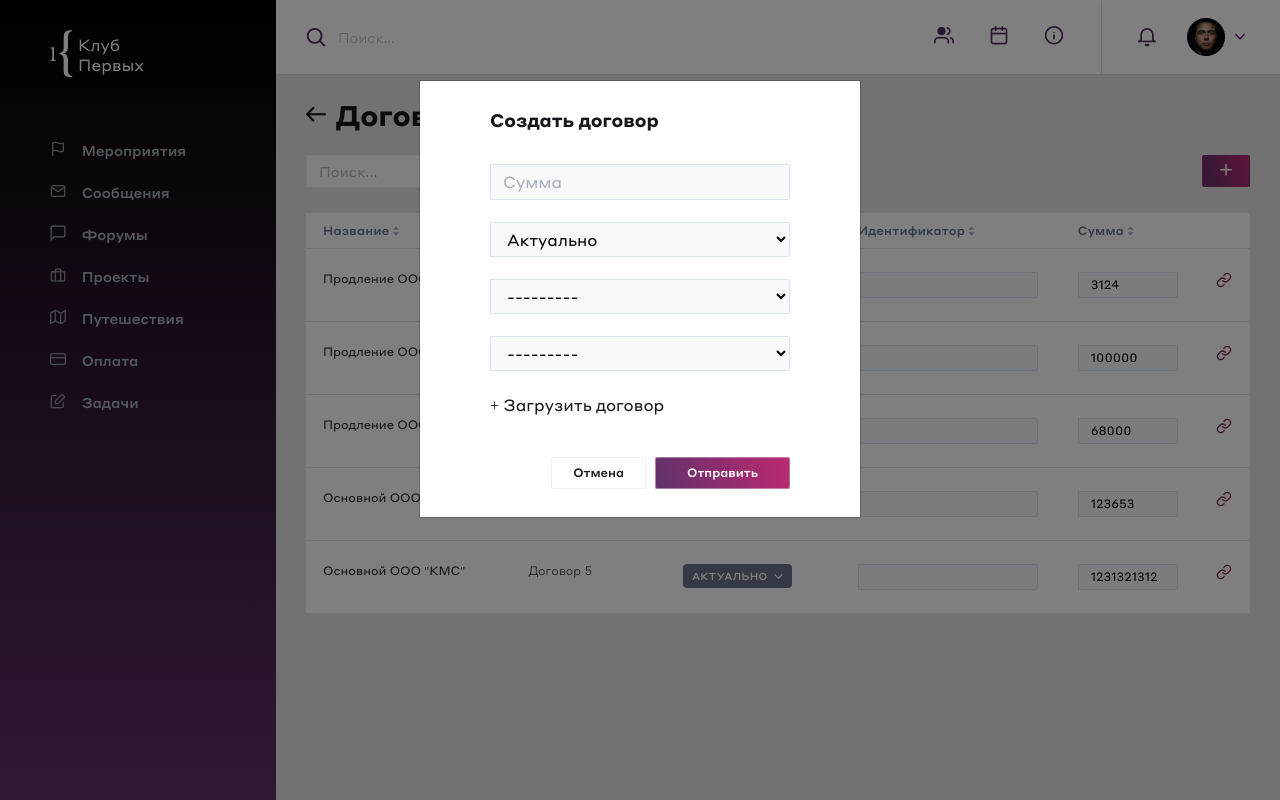
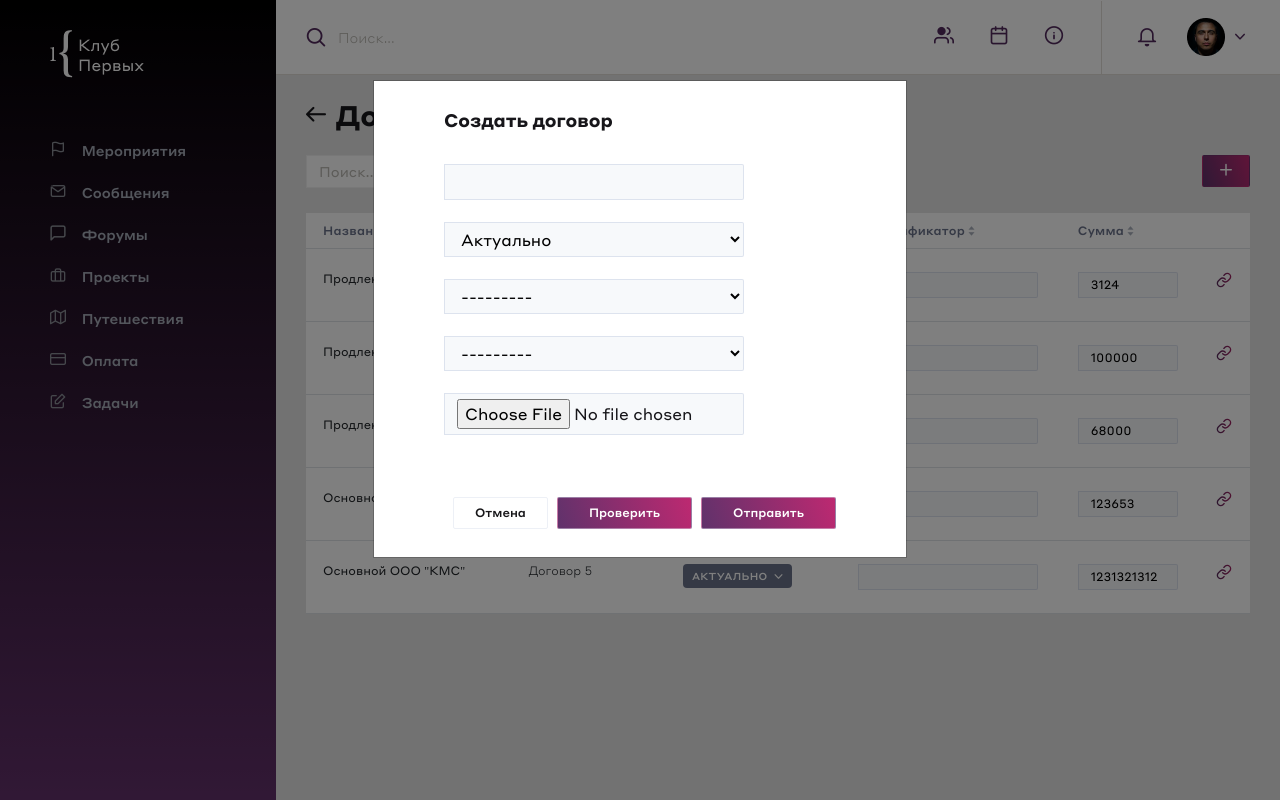
Before and after one commit to imyeskela/COTF_contracts, a Django app: page / in a window 1280 px wide, after a click that opens the changed part. Run offline with Django 3.2, Linux system fonts and the light colour scheme; data comes from the database, SQL or seed files in the repository; some libraries are stand-ins or nearby versions; some web fonts are replaced.

Commit message:
Fixed modal be and fe

```diff
--- a/frontend/sass/app.scss
+++ b/frontend/sass/app.scss
@@ -753,6 +753,10 @@ input,select,textarea{
     margin-bottom: 0!important;
   }
   .modal-content{
+      input, select {
+        @extend .input;
+      }
+
     border-radius: 0;
     padding: 28px 70px;
     form{
--- a/main/forms.py
+++ b/main/forms.py
@@ -13,6 +13,7 @@ from services.questionnaire import get_actual_code
 
 class ContractTemplateCreateForm(forms.ModelForm):
     """Форма для созданания Шаблона Контракта"""
+    create_form = forms.BooleanField(widget=forms.HiddenInput, required=False)
 
     class Meta:
         model = ContractTemplate
--- a/main/utils.py
+++ b/main/utils.py
@@ -21,7 +21,6 @@ class ContractTemplateListAndCreateContractMixin:
         paginator = Paginator(self.queryset, 20)
         page_number = request.GET.get('page')
         page_obj = paginator.get_page(page_number)
-        # contract_template = get_template_contracts().get(pk=request.POST.get('pk_of_contract'))
         queryset = self.queryset
         form_contract_template_change = self.form_contract_template_change()
         return render(request, self.template_name, {'contract_template_list': page_obj,
@@ -48,16 +47,32 @@ class ContractTemplateListAndCreateContractMixin:
                                                             'form_contract_template': form_contract_template
                                                             })
 
-        if 'form_contract_template' in request.POST:
+        elif 'create_form' in request.POST:
+            paginator = Paginator(self.queryset, 20)
+            page_number = request.GET.get('page')
+            page_obj = paginator.get_page(page_number)
+            form_contract_template_change = self.form_contract_template_change()
+
+            print(form_contract_template.is_valid())
+            print(form_contract_template.errors)
             if form_contract_template.is_valid():
                 form_contract_template = form_contract_template.save(commit=False)
                 form_contract_template.save()
                 return redirect('contract_template_list')
             else:
-                return render(request, self.template_name,
-                              {'form_contract_template': form_contract_template})
+                return render(
+                    request,
+                    self.template_name,
+                    {
+                        'show_modal': True,
+                        'contract_template_list': page_obj,
+                        'form_contract': self.form_contract,
+                        'form_contract_template': form_contract_template,
+                        'form_contract_template_change': form_contract_template_change,
+                    }
+                )
 
-        if 'status' in request.POST:
+        elif 'status' in request.POST:
             contract_template = self.queryset.get(pk=request.POST.get('contract_template_pk'))
             form_contract_template_change = self.form_contract_template_change(request.POST, instance=contract_template)
             if form_contract_template_change.is_valid():
--- a/static/css/app.css
+++ b/static/css/app.css
@@ -369,22 +369,22 @@ input:focus, input:active, input:focus-visible, select:focus, select:active, sel
   margin-bottom: 40px;
 }
 
-.input {
+.input, #contract_add_modal .modal-content input, #contract_add_modal .modal-content select {
   padding: 5px 12px;
   background: #F7F9FB;
   border: 1px solid rgba(216, 222, 236, 0.8);
   border-radius: 0 2px 2px 0;
 }
-.input::-moz-placeholder {
+.input::-moz-placeholder, #contract_add_modal .modal-content input::-moz-placeholder, #contract_add_modal .modal-content select::-moz-placeholder {
   color: #A8AEBA;
 }
-.input:-ms-input-placeholder {
+.input:-ms-input-placeholder, #contract_add_modal .modal-content input:-ms-input-placeholder, #contract_add_modal .modal-content select:-ms-input-placeholder {
   color: #A8AEBA;
 }
-.input::placeholder {
+.input::placeholder, #contract_add_modal .modal-content input::placeholder, #contract_add_modal .modal-content select::placeholder {
   color: #A8AEBA;
 }
-.input:focus {
+.input:focus, #contract_add_modal .modal-content input:focus, #contract_add_modal .modal-content select:focus {
   border: 1px solid rgba(216, 222, 236, 0.8);
 }
 
@@ -770,7 +770,7 @@ input:focus, input:active, input:focus-visible, select:focus, select:active, sel
   padding: 6px 31px;
   color: #ffffff;
 }
-#contract_add_modal .modal-content .input {
+#contract_add_modal .modal-content .input, #contract_add_modal .modal-content input, #contract_add_modal .modal-content select {
   width: 300px;
   margin-bottom: 22px;
 }
--- a/templates/base.html
+++ b/templates/base.html
@@ -69,6 +69,10 @@
 
 <input type="hidden" name="csrfmiddlewaretoken" value="{{ csrf_token }}">
 <script src="{% static 'js/app.js' %}"></script>
-
+{% if show_modal %}
+<script>
+    document.getElementById('modal').click();
+</script>
+{% endif %}
 </body>
 </html>
--- a/templates/common/table_navbar.html
+++ b/templates/common/table_navbar.html
@@ -14,7 +14,7 @@
     </div>
     {% if request.path == '/' %}
     <div>
-        <div data-bs-toggle="modal" data-bs-target="#contract_add_modal" class="btn btn_plus btn_grd"><i class="icon-plyus"></i></div>
+        <button id="modal" data-bs-toggle="modal" data-bs-target="#contract_add_modal" class="btn btn_plus btn_grd"><i class="icon-plyus"></i></button>
     </div>
     {% endif %}
 </div>
--- a/templates/contract_templates_list.html
+++ b/templates/contract_templates_list.html
@@ -135,29 +135,27 @@
         <div class="modal-dialog">
             <div class="modal-content">
                 <h2>Создать договор</h2>
+                <form action="" enctype="multipart/form-data" method="post">
+                    {% csrf_token %}
+                    {{ form_contract_template.create_form }}
 
-                <form action="#" enctype="multipart/form-data" method="post">
-                    <input name="csrfmiddlewaretoken" type="hidden" value="{{ csrf_token }}">
-                    <input class="input" name="amount" placeholder="Сумма" type="number">
+                    {{ form_contract_template.amount }}
+                    {{ form_contract_template.amount.errors }}
 
-                    <select class="input" name="status">
-                        <option value="Актуально">Актуально</option>
-                        <option value="Устарело">Устарело</option>
-                    </select>
-                    <select class="input" name="type">
-                        <option>---------</option>
-                        <option value="Основной">Основной</option>
-                        <option value="Продление">Продление</option>
-                    </select>
-                    <select class="input" name="company">
-                        <option>---------</option>
-                        <option value='ООО "КМС"'>ООО "КМС"</option>
-                        <option value='ООО "ДЕЛОВОЙ КЛУБ"'>ООО "ДЕЛОВОЙ КЛУБ"</option>
-                    </select>
-                    <label for="template_of_contract">+ Загрузить договор</label>
-                    <input id="template_of_contract" name="template_of_contract" type="file">
+                    {{ form_contract_template.status }}
+                    {{ form_contract_template.status.errors }}
+
+                    {{ form_contract_template.type }}
+                    {{ form_contract_template.type.errors }}
+
+                    {{ form_contract_template.company }}
+                    {{ form_contract_template.company.errors }}
+
+                    {{ form_contract_template.template_of_contract }}
+                    {{ form_contract_template.template_of_contract.errors }}
                     <div class="buttons">
                         <button class="btn" type="button">Отмена</button>
+                        <button class="btn btn_grd">Проверить</button>
                         <button class="btn btn_grd">Отправить</button>
                     </div>
 
```
